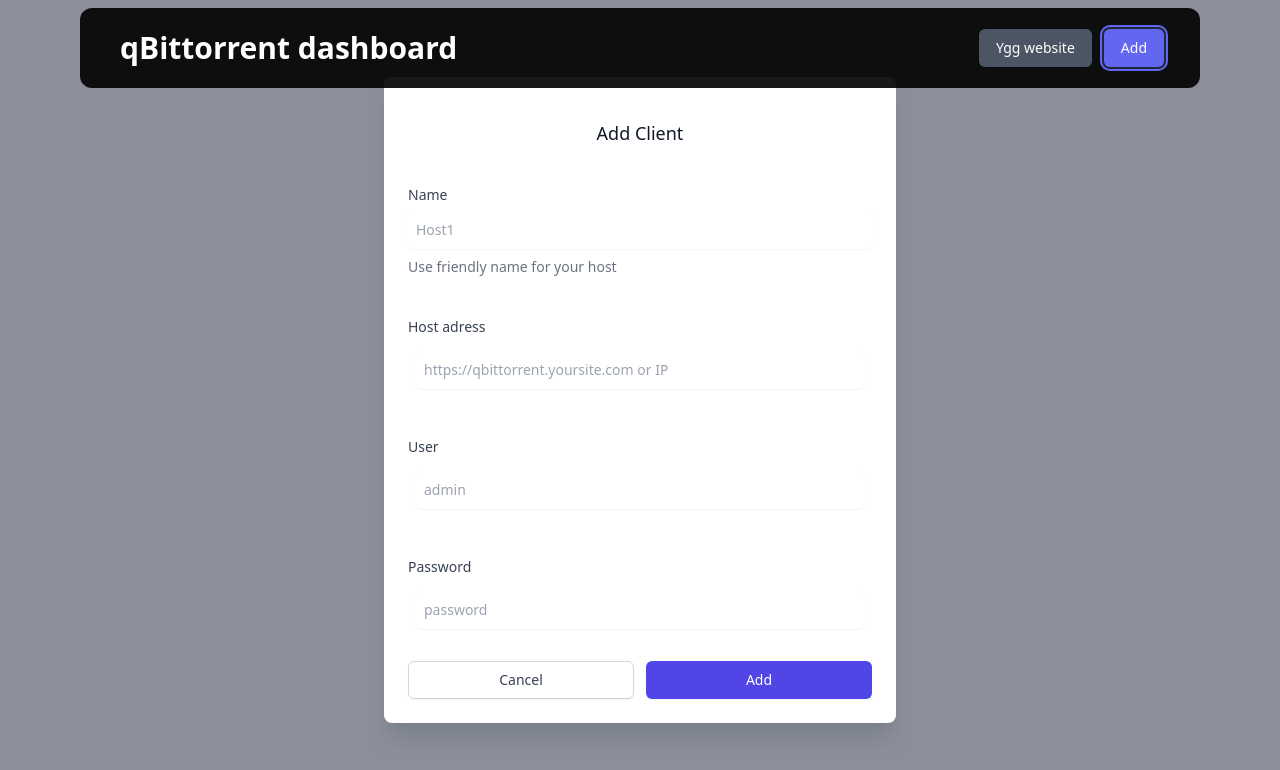
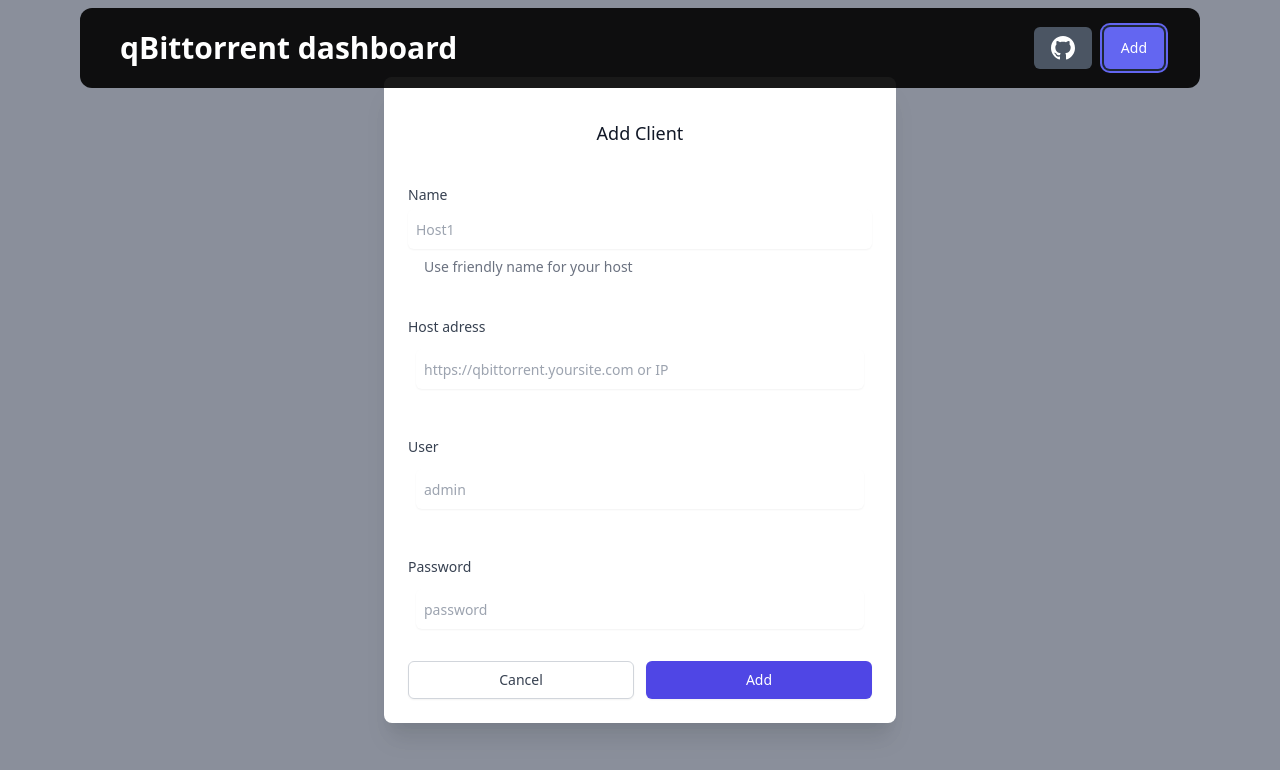
Before and after one commit to MathieuGery/qBittorrent-dashboard, a React (Create React App) app: page / in a window 1280 px wide. Both pictures are taken after a click on the button "Add". Shown: the top 770 px of the page. Built offline with nearby package versions, Linux system fonts and the light colour scheme.

Commit message:
[+] Add GitHub Button with svg logo

```diff
--- a/src/partials/addModal.js
+++ b/src/partials/addModal.js
@@ -6,7 +6,7 @@
         <div className="fixed z-10 inset-0 overflow-y-auto">
             <div className="flex items-end justify-center min-h-screen pt-4 px-4 pb-20 text-center sm:block sm:p-0">
                 <div className="fixed inset-0 transition-opacity" aria-hidden="true">
-                    <div className="absolute inset-0 bg-gray-500 opacity-75"></div>
+                    <div className="absolute inset-0 bg-gray-500 opacity-75"/>
                 </div>
 
                 <span className="hidden sm:inline-block sm:align-middle sm:h-screen" aria-hidden="true">&#8203;</span>
@@ -27,12 +27,12 @@
                                        className="h-10 p-2 shadow-sm ring-black focus:ring-indigo-500 focus:border-indigo-500 block w-full sm:text-sm border-blue-600 rounded-md"
                                        placeholder="Host1" aria-describedby="name-description"/>
                             </div>
-                            <p className="mt-2 text-sm text-gray-500" id="name-description">Use friendly name for your host</p>
+                            <p className="mt-2 text-sm text-gray-500 px-4" id="name-description">Use friendly name for your host</p>
                         </div>
                         <div className="mt-10">
-                            <label for="host" class="block text-sm font-medium text-gray-700">Host adress</label>
-                            <div class="mt-1 p-2">
-                                <input type="text" name="host" id="host" class="h-10 p-2 shadow-sm focus:ring-indigo-500 focus:border-indigo-500 block w-full sm:text-sm border-gray-300 rounded-md" placeholder="https://qbittorrent.yoursite.com or IP"/>
+                            <label className="block text-sm font-medium text-gray-700">Host adress</label>
+                            <div className="mt-1 p-2">
+                                <input type="text" name="host" id="host" className="h-10 p-2 shadow-sm focus:ring-indigo-500 focus:border-indigo-500 block w-full sm:text-sm border-gray-300 rounded-md" placeholder="https://qbittorrent.yoursite.com or IP"/>
                             </div>
                         </div>
                         <div className="mt-10">
@@ -58,7 +58,7 @@
                             Add
                         </button>
                         <button type="button"
-                                onClick={(e) => {props.setShowModal(false)}}
+                                onClick={() => {props.setShowModal(false)}}
                                 className="mt-3 w-full inline-flex justify-center rounded-md border border-gray-300 shadow-sm px-4 py-2 bg-white text-base font-medium text-gray-700 hover:bg-gray-50 focus:outline-none focus:ring-2 focus:ring-offset-2 focus:ring-indigo-500 sm:mt-0 sm:col-start-1 sm:text-sm">
                             Cancel
                         </button>
--- a/src/partials/header.js
+++ b/src/partials/header.js
@@ -1,5 +1,4 @@
 import React, { useState, useEffect } from 'react';
-import Stats from "./stats";
 
 function Header(props) {
 
@@ -14,7 +13,7 @@
         return () => window.removeEventListener('scroll', scrollHandler);
     }, [top]);
 
-    const addStatsComponent = event => {
+    const addStatsComponent = () => {
         //props.setStatsList(props.statsList.concat(<Stats/>));
     };
 
@@ -30,8 +29,8 @@
                 <div className="mt-4 mb-4 md:mb-0 ml-4 flex md:mt-0 md:ml-4 mr-9">
                     <button type="button"
                             className="inline-flex items-center px-4 py-2 border border-transparent rounded-md shadow-sm text-sm font-medium text-white bg-gray-600 hover:bg-gray-700 focus:outline-none focus:ring-2 focus:ring-offset-2 focus:ring-offset-gray-800 focus:ring-indigo-500"
-                            onClick={() => {window.location.href = 'https://www4.yggtorrent.li/'}}>
-                        Ygg website
+                            onClick={() => {window.location.href = 'https://github.com/MathieuGery/qBittorrent-dashboard'}}>
+                        <svg className="fill-current text-white" xmlns="http://www.w3.org/2000/svg" width="24" height="24" viewBox="0 0 24 24"><path d="M12 0c-6.626 0-12 5.373-12 12 0 5.302 3.438 9.8 8.207 11.387.599.111.793-.261.793-.577v-2.234c-3.338.726-4.033-1.416-4.033-1.416-.546-1.387-1.333-1.756-1.333-1.756-1.089-.745.083-.729.083-.729 1.205.084 1.839 1.237 1.839 1.237 1.07 1.834 2.807 1.304 3.492.997.107-.775.418-1.305.762-1.604-2.665-.305-5.467-1.334-5.467-5.931 0-1.311.469-2.381 1.236-3.221-.124-.303-.535-1.524.117-3.176 0 0 1.008-.322 3.301 1.23.957-.266 1.983-.399 3.003-.404 1.02.005 2.047.138 3.006.404 2.291-1.552 3.297-1.23 3.297-1.23.653 1.653.242 2.874.118 3.176.77.84 1.235 1.911 1.235 3.221 0 4.609-2.807 5.624-5.479 5.921.43.372.823 1.102.823 2.222v3.293c0 .319.192.694.801.576 4.765-1.589 8.199-6.086 8.199-11.386 0-6.627-5.373-12-12-12z"/></svg>
                     </button>
                     <button type="button"
                             onClick={(e) => {e.preventDefault(); addStatsComponent(); props.setShowModal(true)}}
```
